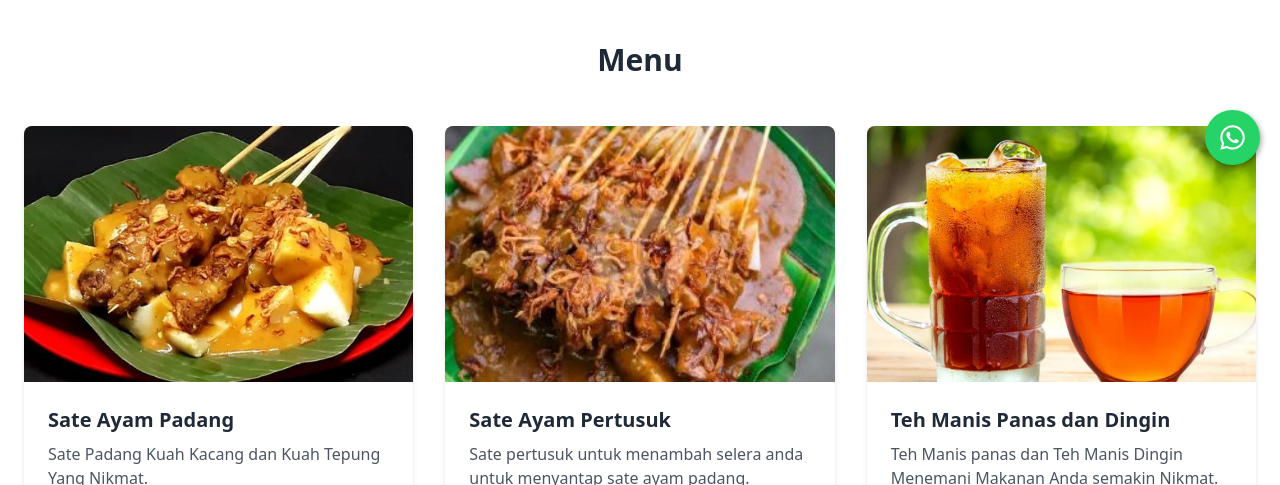
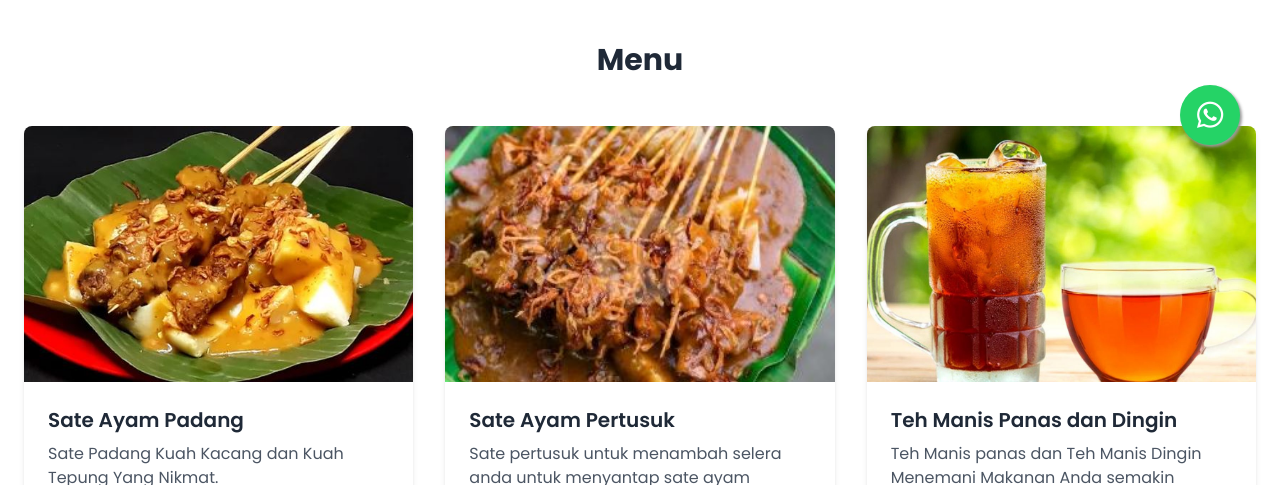
Before and after one commit to Android18-web/Satepadangita, a plain HTML site: page index.html in a window 1280 px wide. Shown: the part 615-1100 px from the top of the page. Drawn offline with nearby package versions, Linux system fonts and the light colour scheme; no server answers.

Commit message:
Update index.html

```diff
--- a/index.html
+++ b/index.html
@@ -334,16 +334,16 @@
     </section>
 
 
-<!DOCTYPE html>
-<html lang="id">
-<head>
+
+
+
   <meta charset="UTF-8">
   <meta name="viewport" content="width=device-width, initial-scale=1.0">
   <title>Sate Ayam Padang ITA</title>
   <script src="https://cdn.tailwindcss.com"></script>
   <link rel="stylesheet" href="https://cdnjs.cloudflare.com/ajax/libs/font-awesome/6.0.0/css/all.min.css">
 
-  <style>
+
     .accordion-content {
       max-height: 0;
       overflow: hidden;
@@ -353,29 +353,8 @@
       padding-top: 0.5rem;
       padding-bottom: 0.5rem;
     }
-    .whatsapp-float {
-      position: fixed;
-      width: 55px;
-      height: 55px;
-      bottom: 20px;
-      right: 20px;
-      background-color: #25d366;
-      color: #fff;
-      border-radius: 50%;
-      text-align: center;
-      font-size: 28px;
-      box-shadow: 2px 2px 5px rgba(0,0,0,0.3);
-      z-index: 1000;
-      display: flex;
-      align-items: center;
-      justify-content: center;
-    }
-    .whatsapp-float:hover {
-      background-color: #1ebe5b;
-    }
-  </style>
-</head>
-<body class="bg-gray-100 font-sans antialiased">
+
+
 
   <!-- FAQ + Kalender Section -->
 <section id="faq" class="py-16 bg-gradient-to-br from-yellow-50 to-yellow-100">
```
